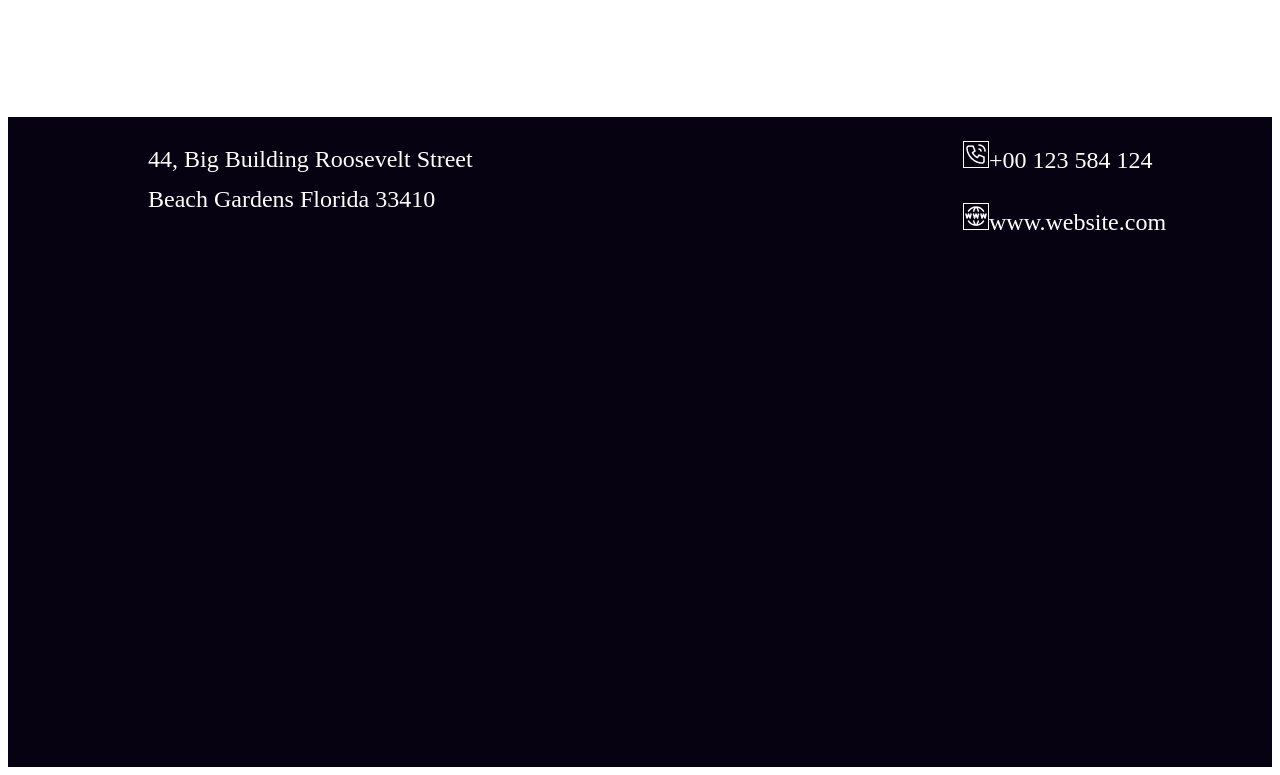
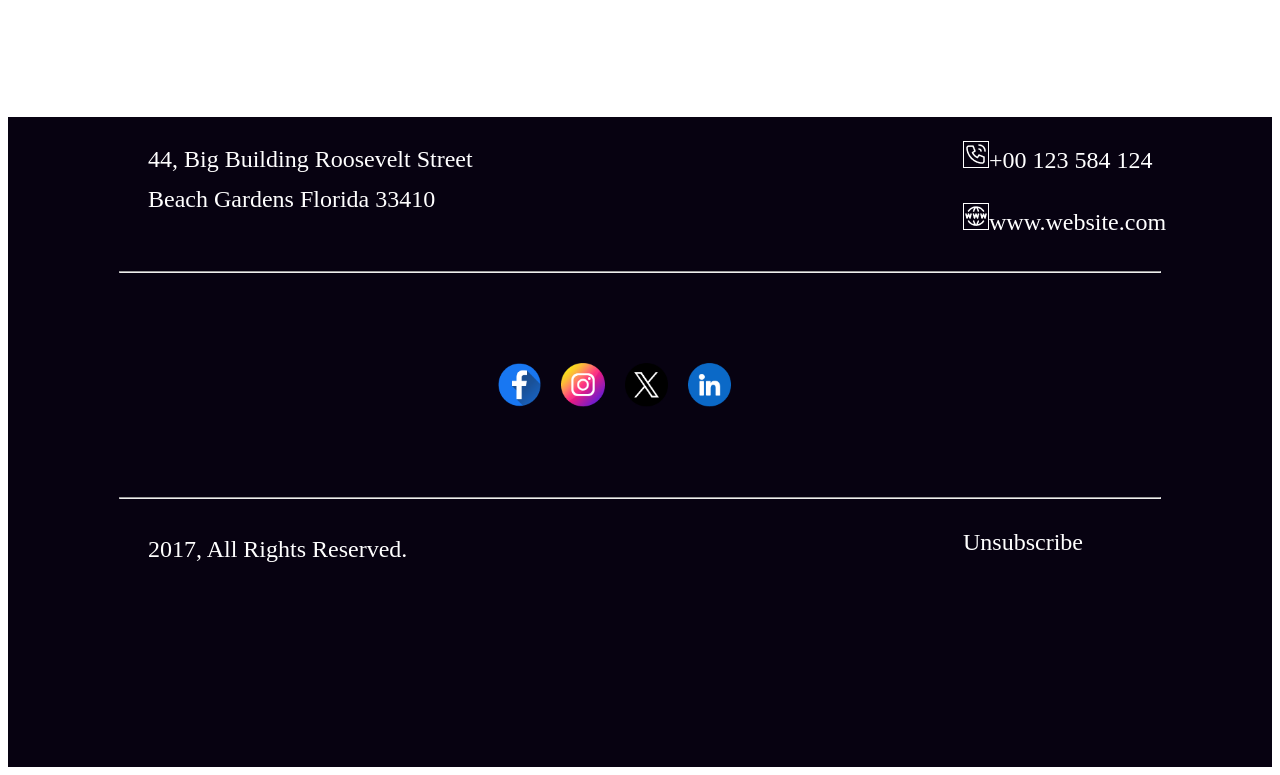
Before and after one commit to shakawat777/assignment-1, a plain HTML site: page index.html in a window 1280 px wide. Shown: the part 6208-6983 px from the top of the page. Drawn offline with Linux system fonts and the light colour scheme.

Commit message:
footer part complete

```diff
--- a/index.html
+++ b/index.html
@@ -184,12 +184,38 @@
                         Beach Gardens Florida 33410</p>
                 </div>
                 <div class="last-banner-design-2">
-                    <p class="text-design-2"> <img class="design" src="image/resources/Call.png" alt="">+00 123 584 124</p>
-                    <p class="text-design-2"> <img class="design" src="image/resources/Website.png" alt="">www.website.com</p>
+                    <p class="text-design-2"> <img class="design" src="image/resources/Call.png" alt="">+00 123 584 124
+                    </p>
+                    <p class="text-design-2"> <img class="design" src="image/resources/Website.png"
+                            alt="">www.website.com</p>
 
                 </div>
 
+
             </div>
+            <hr class="line">
+            <div class="icon">
+                <img class="distance" src="image/resources/Facebook.png" alt="">
+                <img class="distance" src="image/resources/Instagram.png" alt="">
+                <img class="distance" src="image/resources/Twitter.png" alt="">
+                <img class="distance" src="image/resources/Linkedin.png" alt="">
+            </div>
+            <hr class="line">
+
+            <div class="last-banner-text">
+                <div class="last-banner-design">
+                    <p class="text-design-1">2017, All Rights Reserved.</p>
+                </div>
+                <div class="last-banner-design-2">
+                    <p class="text-design-2"> Unsubscribe
+                    </p>
+
+                </div>
+
+
+            </div>
+
+        </div>
 
         </div>
     </footer>
--- a/style/style.css
+++ b/style/style.css
@@ -478,3 +478,22 @@ p {
     border: 1.5px solid #fff;
     margin-top: 2px;
 }
+
+.line {
+
+    width: 1040px;
+    height: 0;
+    left: 140px;
+    top: 6975.57px;
+}
+
+.icon {
+    margin: 80px 480px;
+    display: flex;
+    width: 64px;
+    height: 64px;
+}
+
+.distance {
+    margin: 10px;
+}
```
